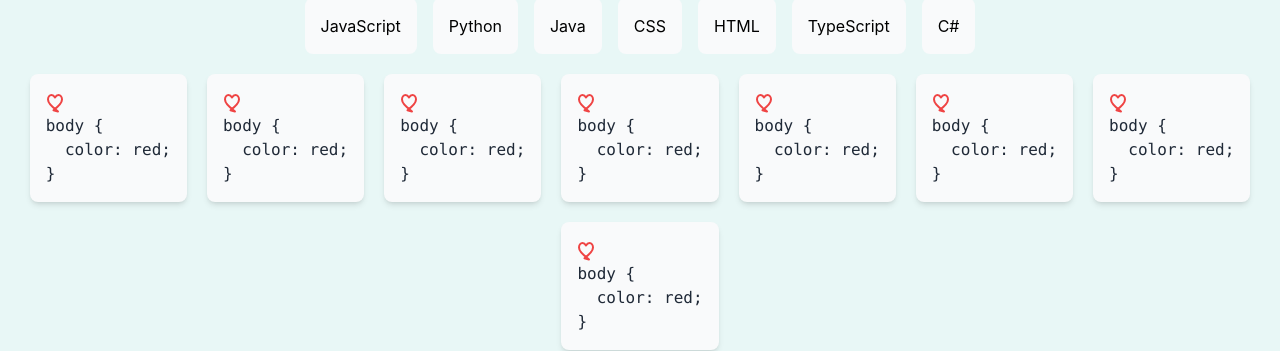
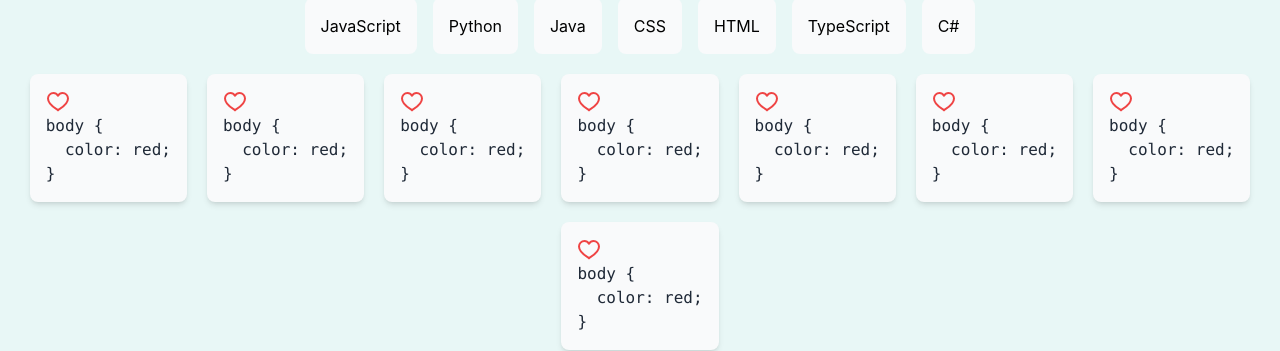
Before and after one commit to F21-2IT-2023-2024/devspace-frontend, a React (Create React App) app: page / in a window 1280 px wide. Shown: the part 274-625 px from the top of the page. Built offline with nearby package versions, Linux system fonts and the light colour scheme; the HTML template or start-up script is replaced by a standard one.

Commit message:
Remade heart icon

```diff
--- a/src/components/Heart.jsx
+++ b/src/components/Heart.jsx
@@ -10,8 +10,8 @@ function Heart() {
 
     return (
         <>
-            <svg onClick={toggleLiked} xmlns="http://www.w3.org/2000/svg" className="w-6 h-6 text-red-500 cursor-pointer" fill={isLiked ? "red " : "none"} stroke="currentColor" strokeWidth="2" viewBox="0 0 24 24">
-                <path strokeLinecap="round" strokeLinejoin="round" d="M12 21.5l-1.45-1.32C5.4 16.29 2 13.36 2 9.5 2 7.01 3.5 5 5.5 5c1.34 0 2.61.99 3.5 2.5C9.89 5.99 11.16 5 12.5 5c2 0 3.5 2.01 3.5 4.5 0 3.86-3.4 6.79-8.55 10.68L12 21.5z"></path>
+            <svg onClick={toggleLiked} xmlns="http://www.w3.org/2000/svg" className="w-6 h-6 text-red-500 cursor-pointer" fill={isLiked ? "red" : "none"} stroke="currentColor" strokeWidth="2" viewBox="0 0 24 24">
+                <path strokeLinecap="round" strokeLinejoin="round" d="M12 20.35l-1.45-1.32C4.4 15.36 2 12.28 2 8.5 2 5.42 4.42 3 7.5 3c1.74 0 3.41 1.06 4.5 2.72C13.09 4.06 14.76 3 16.5 3 19.58 3 22 5.42 22 8.5c0 3.78-2.4 6.86-8.55 10.53L12 20.35z"></path>
             </svg>
         </>
     )
```
